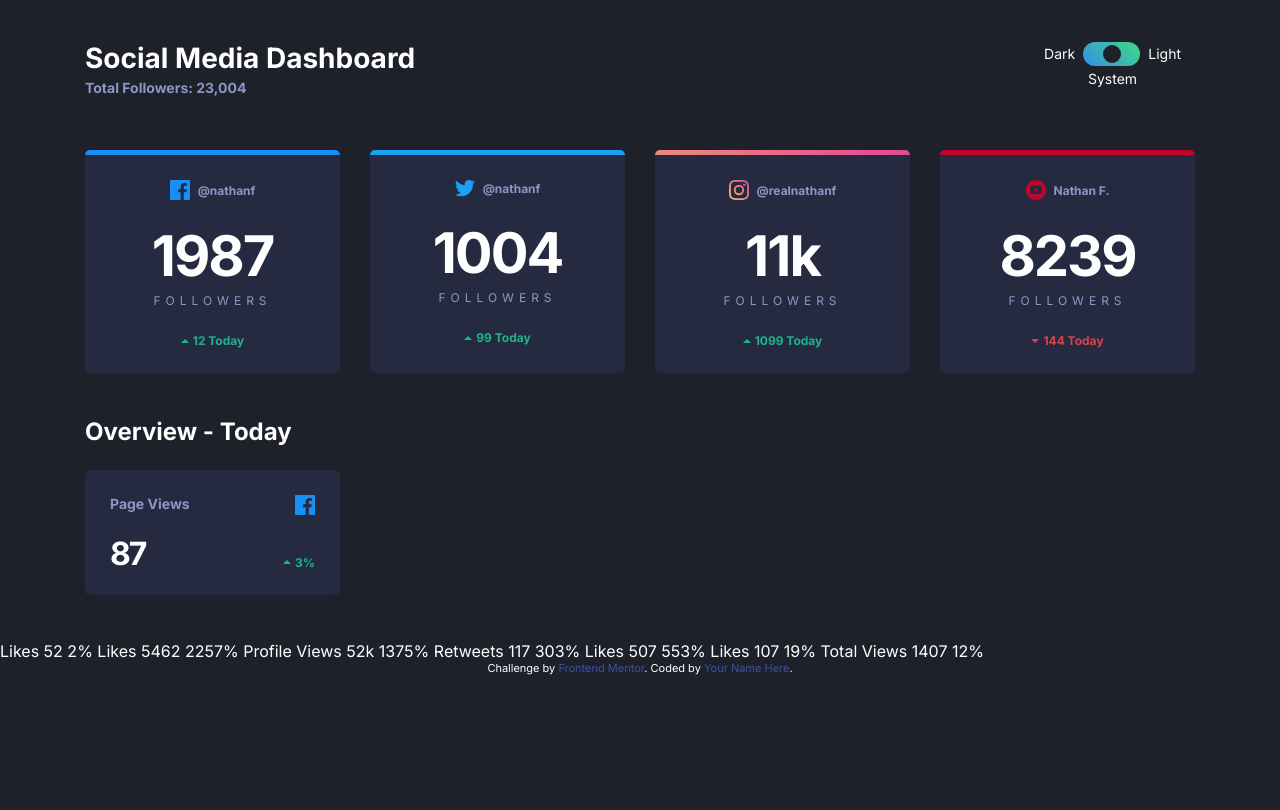
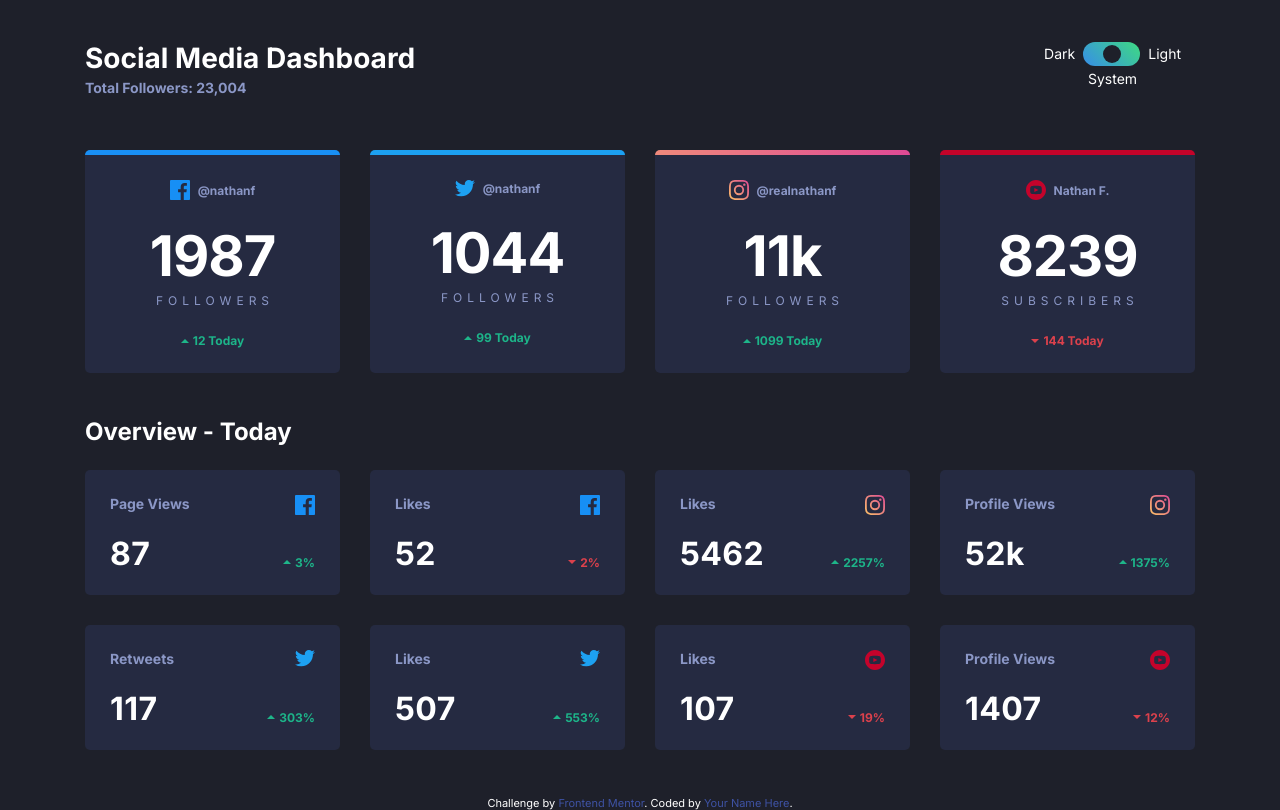
Before and after one commit to Nix7amcm/FEM-social-dashboard-dl-toggle, a website: page index.html in a window 1280 px wide. Drawn offline with Linux system fonts and the light colour scheme.

Commit message:
small cards content
- remaining small cards added
- letter spacing fixed for big and small counts
- margin-left added to centre followers
- couple of content errors fixed

```diff
--- a/app/SCSS/components/card-grid.scss
+++ b/app/SCSS/components/card-grid.scss
@@ -13,6 +13,7 @@
 
   .card__count {
     margin-bottom: 0;
+    letter-spacing: rem(0.4);
   }
 
   .card__count,
--- a/app/SCSS/components/card.scss
+++ b/app/SCSS/components/card.scss
@@ -86,7 +86,7 @@
 	&__count {
 		color: var(--light-bg);
 		font-weight: 700;
-		letter-spacing: rem(-2);
+		letter-spacing: rem(-1);
 		line-height: 1;
 		margin-bottom: rem(4);
 
@@ -106,6 +106,7 @@
 		color: var(--dark-text1);
 		text-transform: uppercase;
 		margin-top: rem(9);
+		margin-left: rem(5);
 	}
 
 	&__change {
--- a/index.html
+++ b/index.html
@@ -150,7 +150,7 @@
 
 					<div class="card__followers">
 						<div class="card__count card__count--big">
-							1004
+							1044
 						</div>
 						<div class="card__label">
 							Followers
@@ -217,7 +217,7 @@
 							8239
 						</div>
 						<div class="card__label">
-							Followers
+							Subscribers
 						</div>
 					</div>
 
@@ -263,20 +263,194 @@
 								3%
 							</div>
 						</div>
+					</div>
 
+					<div class="card card-grid">
+						<div class="card__subtitle">
+							Likes
+						</div>
+
+						<img
+							class=""
+							src="/images/icon-facebook.svg"
+							alt="Facebook icon"
+						>
+
+						<div class="card__count card__count--small">
+							52
+						</div>
+
+						<div class="card__change card__change--down">
+							<img
+								src="/images/icon-down.svg"
+								alt="down arrow"
+							>
+							<div class="card__number">
+								2%
+							</div>
+						</div>
 					</div>
+
+					<div class="card card-grid">
+						<div class="card__subtitle">
+							Likes
+						</div>
+
+						<img
+							class=""
+							src="/images/icon-instagram.svg"
+							alt="Instagram icon"
+						>
+
+						<div class="card__count card__count--small">
+							5462
+						</div>
+
+						<div class="card__change card__change--up">
+							<img
+								src="/images/icon-up.svg"
+								alt="up arrow"
+							>
+							<div class="card__number">
+								2257%
+							</div>
+						</div>
+					</div>
+
+					<div class="card card-grid">
+						<div class="card__subtitle">
+							Profile Views
+						</div>
+
+						<img
+							class=""
+							src="/images/icon-instagram.svg"
+							alt="Instagram icon"
+						>
+
+						<div class="card__count card__count--small">
+							52k
+						</div>
+
+						<div class="card__change card__change--up">
+							<img
+								src="/images/icon-up.svg"
+								alt="up arrow"
+							>
+							<div class="card__number">
+								1375%
+							</div>
+						</div>
+					</div>
+
+					<div class="card card-grid">
+						<div class="card__subtitle">
+							Retweets
+						</div>
+
+						<img
+							class=""
+							src="/images/icon-twitter.svg"
+							alt="Twitter icon"
+						>
+
+						<div class="card__count card__count--small">
+							117
+						</div>
+
+						<div class="card__change card__change--up">
+							<img
+								src="/images/icon-up.svg"
+								alt="up arrow"
+							>
+							<div class="card__number">
+								303%
+							</div>
+						</div>
+					</div>
+
+					<div class="card card-grid">
+						<div class="card__subtitle">
+							Likes
+						</div>
+
+						<img
+							class=""
+							src="/images/icon-twitter.svg"
+							alt="Twitter icon"
+						>
+
+						<div class="card__count card__count--small">
+							507
+						</div>
+
+						<div class="card__change card__change--up">
+							<img
+								src="/images/icon-up.svg"
+								alt="up arrow"
+							>
+							<div class="card__number">
+								553%
+							</div>
+						</div>
+					</div>
+
+					<div class="card card-grid">
+						<div class="card__subtitle">
+							Likes
+						</div>
+
+						<img
+							class=""
+							src="/images/icon-youtube.svg"
+							alt="Youtube icon"
+						>
+
+						<div class="card__count card__count--small">
+							107
+						</div>
+
+						<div class="card__change card__change--down">
+							<img
+								src="/images/icon-down.svg"
+								alt="down arrow"
+							>
+							<div class="card__number">
+								19%
+							</div>
+						</div>
+					</div>
+
+					<div class="card card-grid">
+						<div class="card__subtitle">
+							Profile Views
+						</div>
+
+						<img
+							class=""
+							src="/images/icon-youtube.svg"
+							alt="Youtube icon"
+						>
+
+						<div class="card__count card__count--small">
+							1407
+						</div>
+
+						<div class="card__change card__change--down">
+							<img
+								src="/images/icon-down.svg"
+								alt="down arrow"
+							>
+							<div class="card__number">
+								12%
+							</div>
+						</div>
+					</div>
+
 				</div>
 
 			</section>
 
-
-			Likes 52 2%
-			Likes 5462 2257%
-			Profile Views 52k 1375%
-			Retweets 117 303%
-			Likes 507 553%
-			Likes 107 19%
-			Total Views 1407 12%
 		</main>
 
 		<div class="attribution">
```
Also changed, not shown: dist/style.css, 1 other file.
